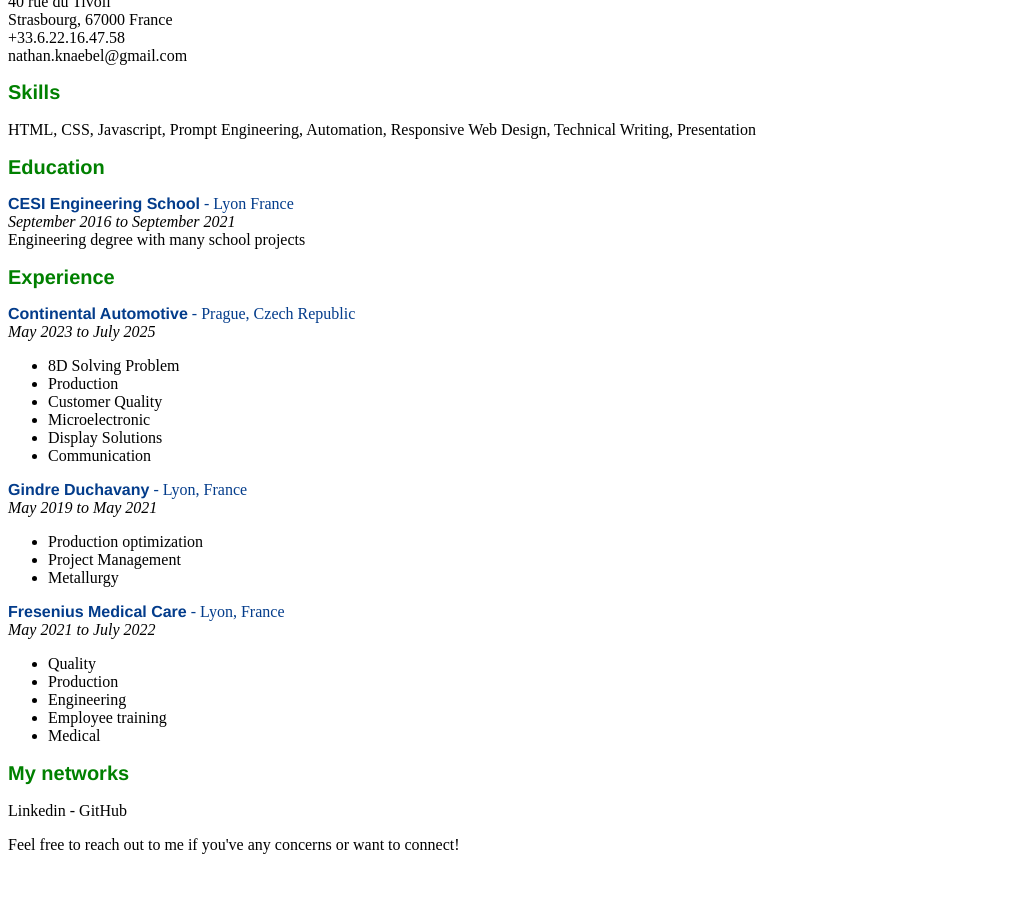
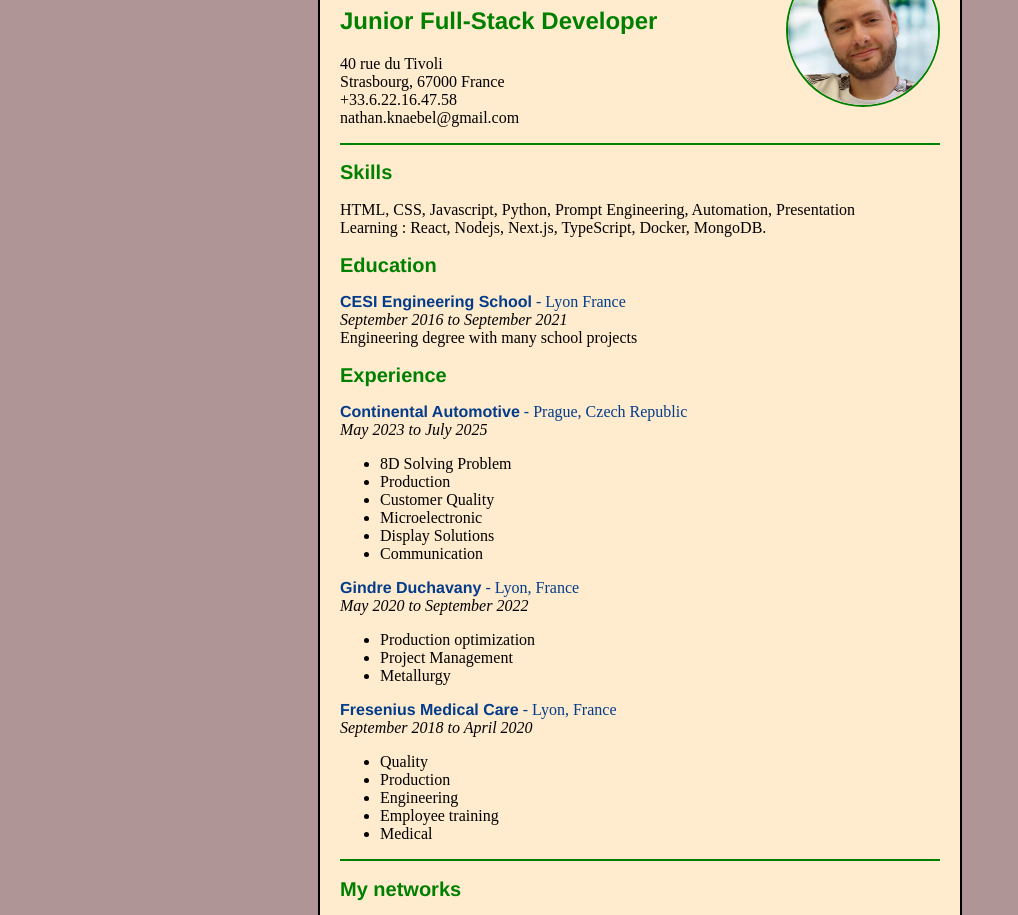
Before and after one commit to kurlyto/My_HTML_Resume, a plain HTML site: page index.html in a window 1280 px wide. Shown: the part 135-1050 px from the top of the page, without its empty margins (0-1018 px from the left). Before the commit the page ends 1005 px from the top, so only its background shows below. Drawn offline with Linux system fonts and the light colour scheme.

Commit message:
format & color changes

```diff
--- a/index.html
+++ b/index.html
@@ -3,12 +3,22 @@
 
   <head>
     <meta charset="utf-8" />
+    <meta name="viewport" content="width=device-width, initial-scale=1" />
     <title>My CV using only HTML</title>
   </head>
 
-  <body>
+  <body style="background-color:rgb(175, 149, 149)">
+    <div style="max-width: 600px; margin: 40px auto; background-color:blanchedalmond; padding:20px; border:solid 2px black">
+      <div style="position: relative; padding-right: 120px;">
         <h1 style ="font-family:'Franklin Gothic Medium', 'Arial Narrow', Arial, sans-serif">Nathan Knaebel</h1>
-    <h2 style="color: green; font-family:'Franklin Gothic Medium', 'Arial Narrow', Arial, sans-serif"">Junior Full-Stack Developer</h2>
+        <h2 style="color: green; font-family:'Franklin Gothic Medium', 'Arial Narrow', Arial, sans-serif">Junior Full-Stack Developer</h2>
+
+        <img style="position:absolute; top:5px; right:0; border-radius:50%; border:solid 2px green"
+        src="profile-pic.png"
+        alt="Profile Picture"
+        width="150"
+        height="150" />
+      </div>
 
       <div>
         <p>
@@ -16,13 +26,16 @@
         </p>
       </div>
 
+      <hr style="border: none; border-top: 2px solid green; margin: 0px;">
+
       <div>
         <h2 style="color: green; font-size: 20px; font-family:'Franklin Gothic Medium', 'Arial Narrow', Arial, sans-serif"">Skills</h2>
         <p>
-        HTML, CSS, Javascript, Prompt Engineering, Automation, Responsive Web
-        Design, Technical Writing, Presentation
+          HTML, CSS, Javascript, Python, Prompt Engineering, Automation, Presentation<br>Learning : React, Nodejs, Next.js, TypeScript, Docker, MongoDB.
         </p>
       </div>
+
+
 
       <div>
         <h2 style="color: green; font-size: 20px; font-family:'Franklin Gothic Medium', 'Arial Narrow', Arial, sans-serif"">Education</h2>
@@ -50,7 +63,7 @@
       <div>
         <p style="color: rgb(3, 60, 139)">
           <b style="font-family:'Franklin Gothic Medium', 'Arial Narrow', Arial, sans-serif">Gindre Duchavany</b> - Lyon, France<br>
-      <span style="color:black"><em>May 2019 to May 2021</em></span><br></p></p>
+        <span style="color:black"><em>May 2020 to September 2022</em></span><br></p></p>
         <ul>
           <li>Production optimization</li>
           <li>Project Management</li>
@@ -61,7 +74,7 @@
       <div>
         <p style="color: rgb(3, 60, 139)">
           <b style="font-family:'Franklin Gothic Medium', 'Arial Narrow', Arial, sans-serif">Fresenius Medical Care</b> - Lyon, France<br>
-      <span style="color:black"><em>May 2021 to July 2022</em></span><br></p></p>
+        <span style="color:black"><em>September 2018 to April 2020</em></span><br></p></p>
         <ul>
           <li>Quality</li>
           <li>Production</li>
@@ -70,19 +83,19 @@
           <li>Medical</li>
         </ul>
       </div>
-
+      <hr style="border: none; border-top: 2px solid green; margin: 0px;">
       <div>
         <h2
         style="color: green;font-size: 20px; font-family:'Franklin Gothic Medium', 'Arial Narrow', Arial, sans-serif">My networks</h2>
         <p>
           <a
-        style="text-decoration:none; color:black"
+          style="text-decoration:underline; color:black"
           target="_blank"
           href="https://www.linkedin.com/in/nathan-knaebel/"
             >Linkedin</a
           >
           - <a
-        style="text-decoration:none;color:black"
+          style="text-decoration:underline;color:black"
           target="_blank"
           href="https://github.com/kurlyto">GitHub</a>
         </p>
@@ -90,5 +103,6 @@
           Feel free to reach out to me if you've any concerns or want to connect!
         </p>
       </div>
+    </div>
   </body>
 </html>
```
Also changed, not shown: profile-pic.png (added). Lines whose indentation alone changed are shown as unchanged.
